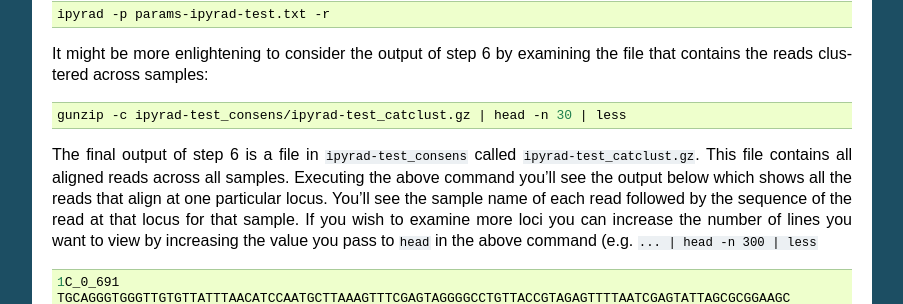
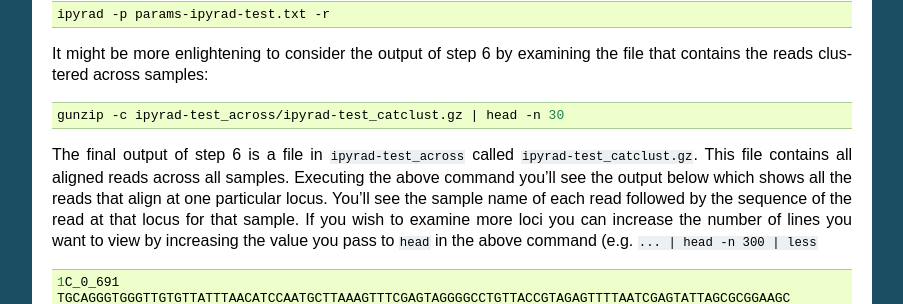
Before and after one commit to dereneaton/ipyrad, a Sphinx documentation site: the page built from docs/full_tutorial_CLI.rst, in a window 1280 px wide and 900 px high, scrolled down 9295 px. Shown: the part 152-456 px from the top of the window, without its empty margins (198-1101 px from the left). Built offline with Sphinx 7.4.7, drawn with Linux system fonts in a browser that asks for light colours; pages that are not in the unit, such as notebooks, are missing from menus; the version number is read from the project's files by our own code.

Commit message:
Update full_tutorial_CLI.rst

```diff
--- a/docs/full_tutorial_CLI.rst
+++ b/docs/full_tutorial_CLI.rst
@@ -630,9 +630,9 @@ the file that contains the reads clustered across samples:
 
 .. code-block:: bash
 
-    gunzip -c ipyrad-test_consens/ipyrad-test_catclust.gz | head -n 30 | less
+    gunzip -c ipyrad-test_across/ipyrad-test_catclust.gz | head -n 30
 
-The final output of step 6 is a file in ``ipyrad-test_consens`` called
+The final output of step 6 is a file in ``ipyrad-test_across`` called
 ``ipyrad-test_catclust.gz``. This file contains all aligned reads across
 all samples. Executing the above command you'll see the output below which
 shows all the reads that align at one particular locus. You'll see the
```
